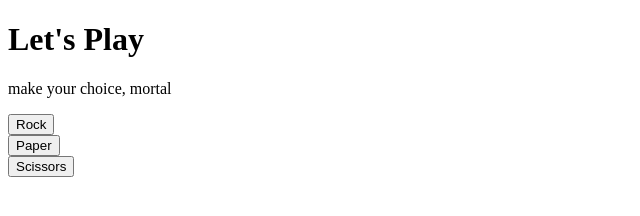
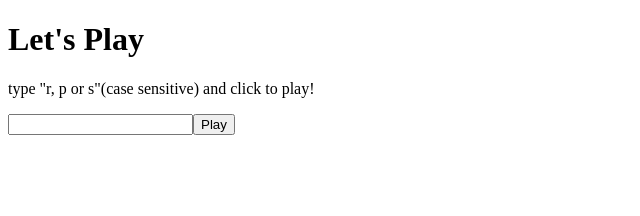
Before and after one commit to danialmirza99/rock-paper-scissors, a plain HTML site: page index.html in a window 1280 px wide. Shown: the whole page, without its empty margins (0-640 px from the left). Drawn offline with Linux system fonts and the light colour scheme.

Commit message:
alert and hold user input

```diff
--- a/index.html
+++ b/index.html
@@ -10,14 +10,8 @@
     <main>
     <h1>Let's Play</h1>
     <script src="script.js"></script>
-    <p>make your choice, mortal</p>
-    <button id = "rock-b">Rock</button>
-    <br>
-    <button id = "paper-b">Paper</button>
-    <br>
-    <button id = "scissors-b">Scissors</button>
-    <br>
-
+    <p>type "r, p or s"(case sensitive) and click to play!</p>
+    <input type="text" id = "user-input"><button type="submit" onclick="userInput();" id = "play-button">Play</button>
     </main>
 </body>
 </html>
--- a/script.js
+++ b/script.js
@@ -0,0 +1,4 @@
+function userInput(){
+    var input = document.getElementById("user-input").value;
+    alert(input);
+}
```
